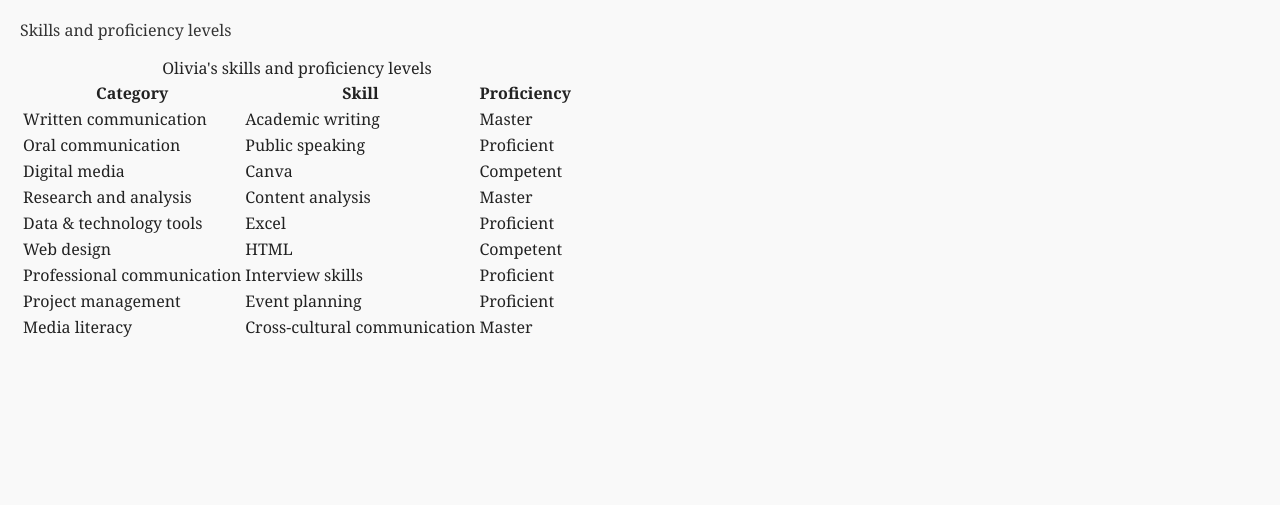
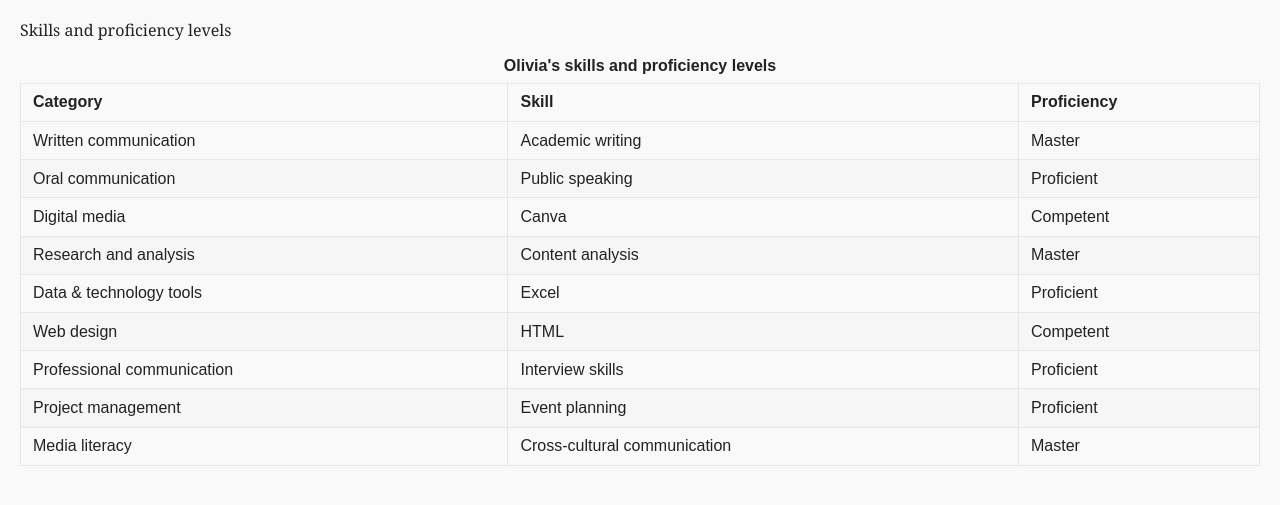
Before and after one commit to oliviajkatz/ist263, a plain HTML site: page lab06/skills.html in a window 1280 px wide. Shown: the part 67-572 px from the top of the page. Drawn offline with Linux system fonts and the light colour scheme.

Commit message:
commit 4

```diff
--- a/lab06/styles.css
+++ b/lab06/styles.css
@@ -15,7 +15,33 @@ h1 {
 	color: navy;
 }
 
-p {
+.bio-page h1 {
+	color: navy;
+}
+
+.contact-page h1 {
 	font-size: 16px;
 	color: #333;
 }
+
+/* Skills table styling */
+table {
+	width: 100%;
+	border-collapse: collapse;
+	margin: 1rem 0 2rem 0;
+	font-family: Arial, Helvetica, sans-serif;
+}
+
+th, td {
+	border: 1px solid #e6e6e6;
+	padding: .6rem .75rem;
+	text-align: left;
+}
+
+tr:nth-child(even) { background: #f6f6f6; }
+
+caption { caption-side: top; font-weight: 600; margin-bottom: .5rem; }
+
+@media (max-width: 560px) {
+	table { display: block; overflow-x: auto; }
+}
```
Also changed, not shown: lab06/bio.html (+12 -4 lines), lab06/contact.html (+6 -0 lines), 1 other file.
